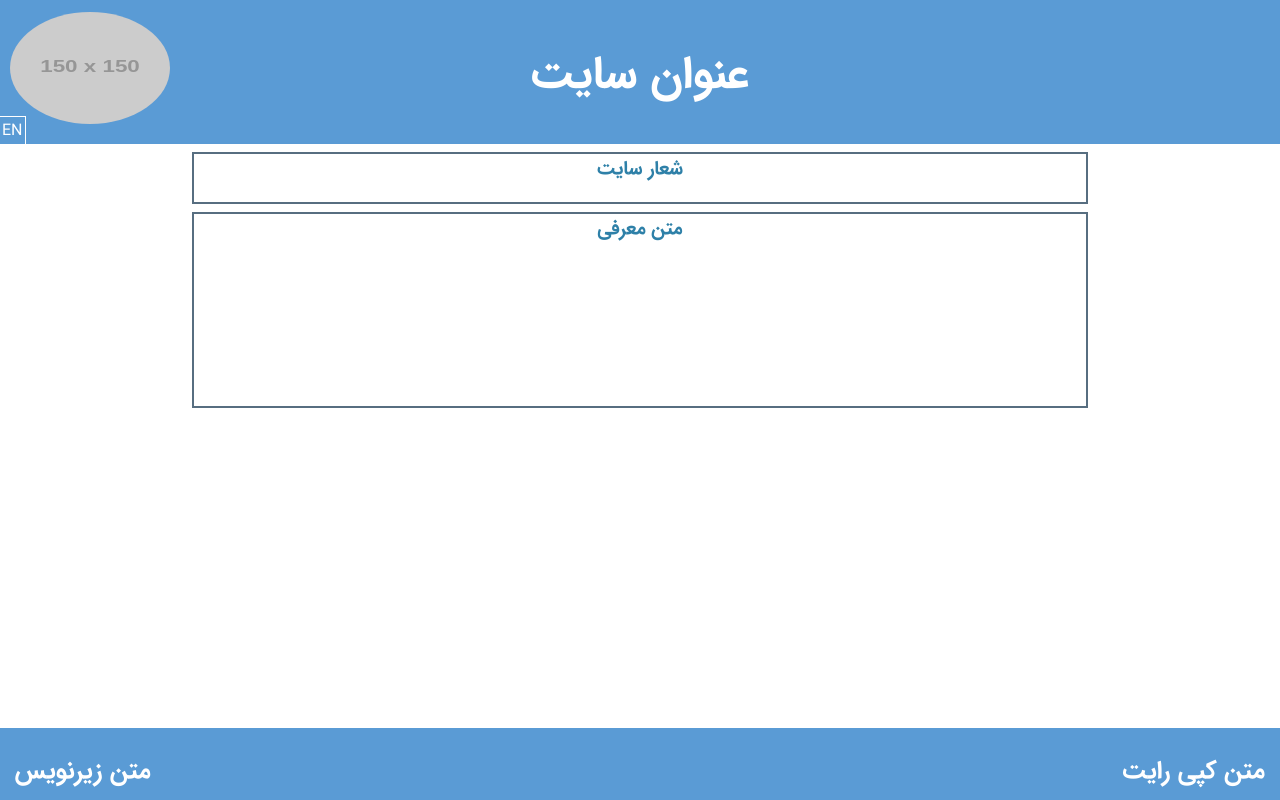
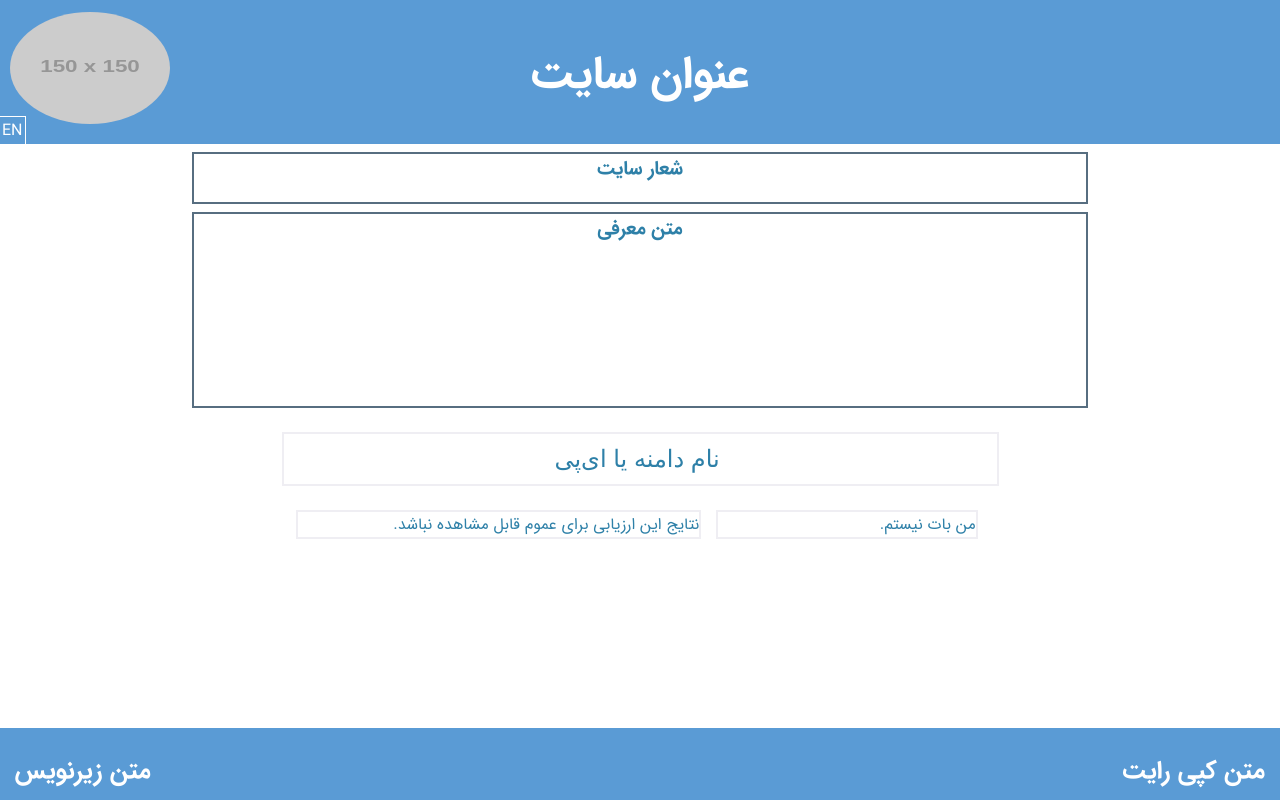
Before and after one commit to NavFar/SecurityTester-Front, an Angular app: page /home in a window 1280 px wide. Built offline with nearby package versions, Linux system fonts and the light colour scheme.

Commit message:
add basic Home Page

```diff
--- a/src/app/components/home-page/home-page.component.css
+++ b/src/app/components/home-page/home-page.component.css
@@ -12,3 +12,42 @@
 .introduction{
   min-height: 24vh;
 }
+.basicContainer{
+  margin: 3vh auto;
+}
+input[type="text"]{
+  width:99%;
+  height: 6vh;
+  border:2px solid #efeef3;
+  text-align: center;
+  font-size: 3vh;
+}
+.checkBoxContainer{
+  /* direction: rtl; */
+  height:3vh;
+}
+.exposeContainer{
+  margin-left: 2%;
+  border:2px solid #efeef3;
+  direction: rtl;
+  display: inline-block;
+  width:56%;
+}
+.notBotContainer{
+  margin-left: 2%;
+  border:2px solid #efeef3;
+  direction: rtl;
+  display: inline-block;
+  width:36%;
+}
+/* /////////////////////////////////////////////////////////////////////// */
+@media only screen and (max-width: 780px) {
+.basicContainer{
+  width:100%;
+}
+}
+@media only screen and (min-width: 781px) {
+.basicContainer{
+  width:80%;
+  }
+}
--- a/src/app/components/home-page/home-page.component.html
+++ b/src/app/components/home-page/home-page.component.html
@@ -4,3 +4,16 @@
 <div class="baseFontColor basicWindow introduction">
   {{introduction}}
 </div>
+<div class="basicContainer" >
+  <input class="baseFontColor" type="text" [placeholder]="ipInputPlaceHolder"/>
+</div>
+<div class="basicContainer  baseFontColor" >
+  <div class="checkBoxContainer">
+  <div class="exposeContainer">
+    {{exposeText}}
+  </div>
+  <div class="notBotContainer">
+    {{notBotText}}
+  </div>
+</div>
+</div>
--- a/src/app/components/home-page/home-page.component.ts
+++ b/src/app/components/home-page/home-page.component.ts
@@ -8,9 +8,15 @@ import { Component, OnInit } from '@angular/core';
 export class HomePageComponent implements OnInit {
   moto:string;
   introduction:string;
+  ipInputPlaceHolder:string;
+  exposeText:string;
+  notBotText:string;
   constructor() {
     this.moto="شعار سایت";
-    this.introduction="متن معرفی"
+    this.introduction="متن معرفی";
+    this.ipInputPlaceHolder="نام دامنه یا ای‌پی "
+    this.exposeText="نتایج این ارزیابی برای عموم قابل مشاهده نباشد.";
+    this.notBotText="من بات نیستم.";
    }
 
   ngOnInit() {
```
